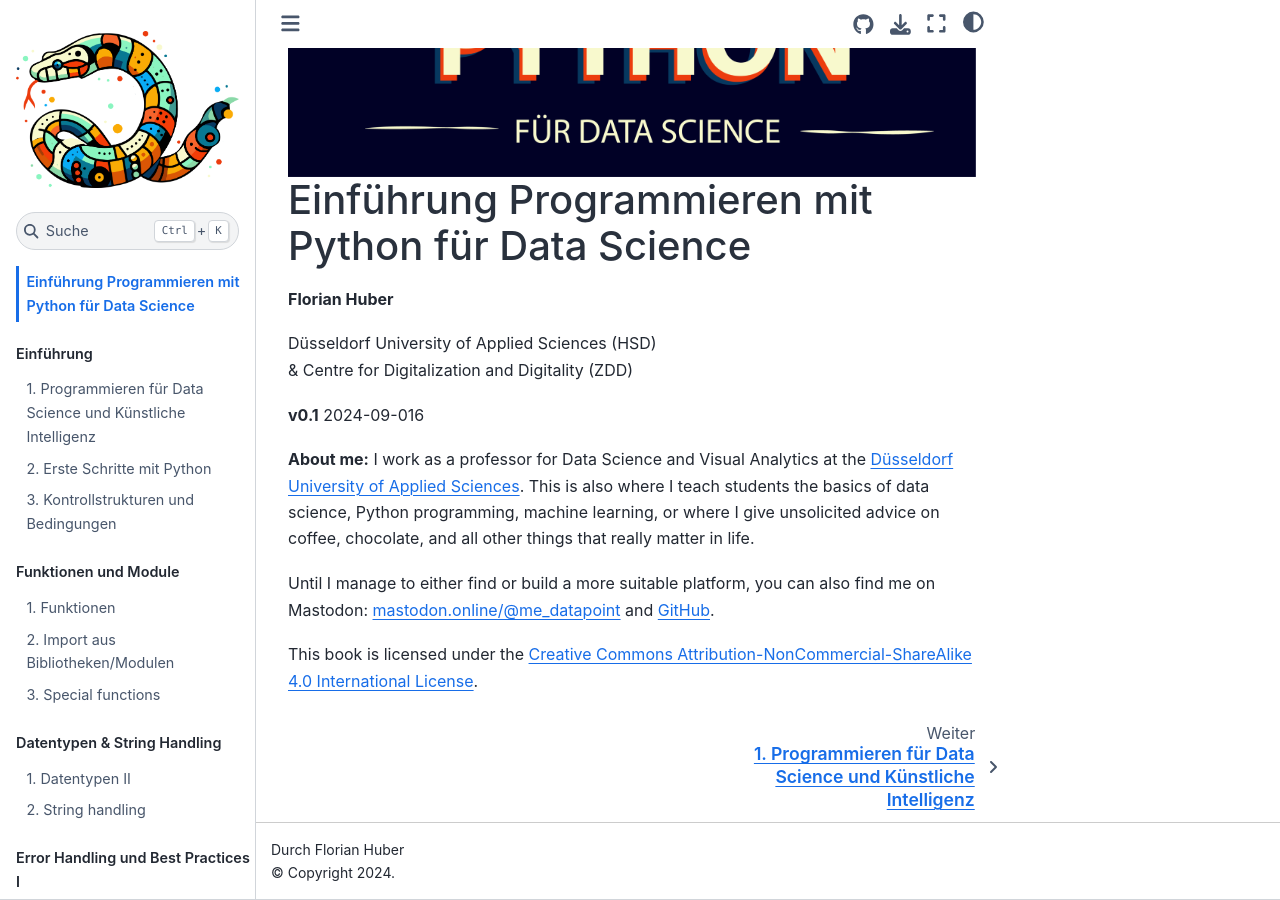
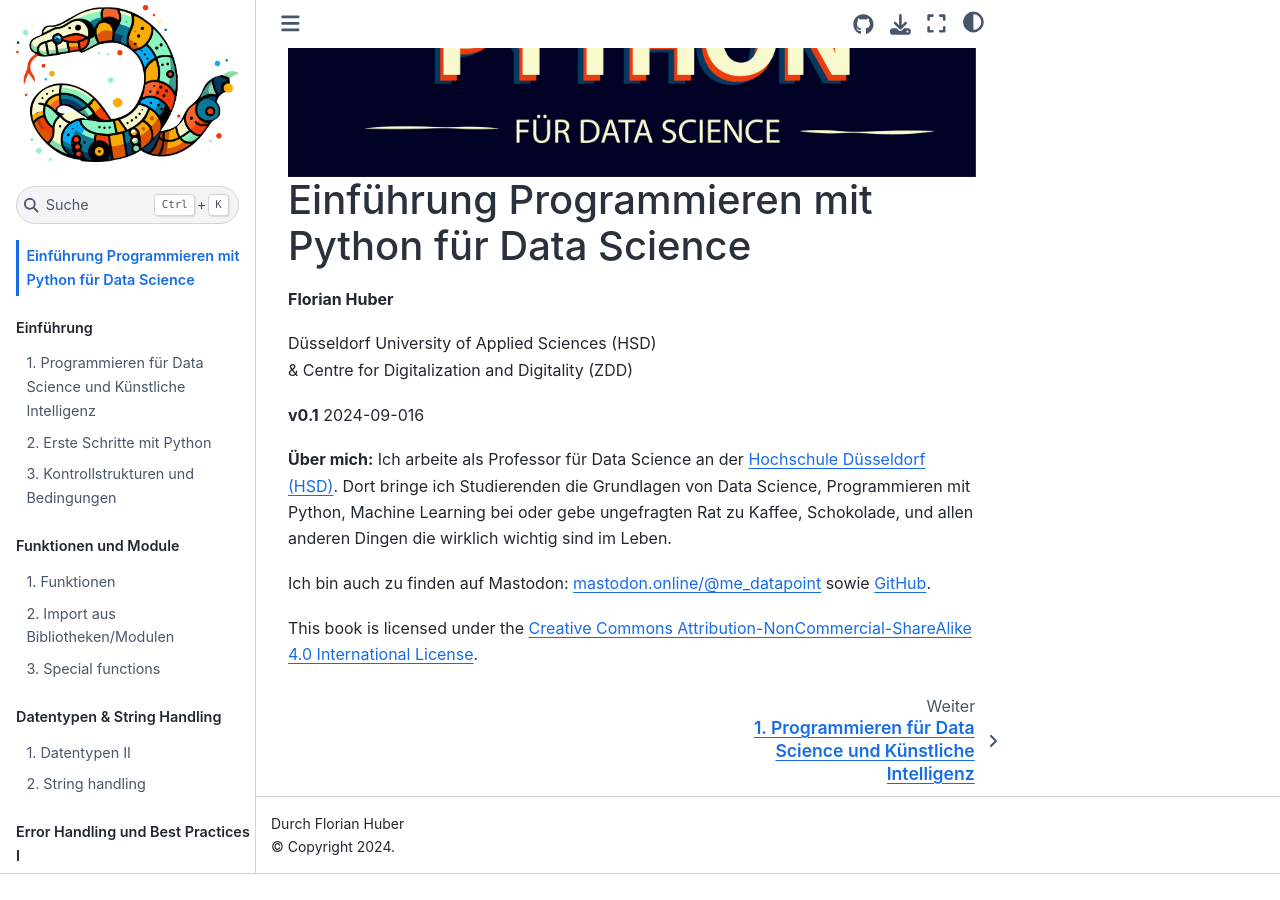
Before and after one commit to florian-huber/python-introduction, a Jupyter Book: the page built from lesson_material_german/cover.md, in a window 1280 px wide and 900 px high, scrolled down 611 px. Built offline with Jupyter Book 1.0.4 settings and Sphinx 7.4.7 and the Sphinx Book theme 1.1.4, drawn with Linux system fonts in a browser that asks for light colours; after the commit the page ends 1485 px from its top, so only the background shows below that.

Commit message:
übersetze Intro

```diff
--- a/lesson_material_german/cover.md
+++ b/lesson_material_german/cover.md
@@ -9,9 +9,9 @@
 
 **v0.1** 2024-09-016
 
-**About me:**
-I work as a professor for Data Science and Visual Analytics at the [Düsseldorf University of Applied Sciences](https://www.hs-duesseldorf.de/). This is also where I teach students the basics of data science, Python programming, machine learning, or where I give unsolicited advice on coffee, chocolate, and all other things that really matter in life.
+**Über mich:**
+Ich arbeite als Professor für Data Science an der [Hochschule Düsseldorf (HSD)](https://www.hs-duesseldorf.de/). Dort bringe ich Studierenden die Grundlagen von Data Science,  Programmieren mit Python, Machine Learning bei oder gebe ungefragten Rat zu Kaffee, Schokolade, und allen anderen Dingen die wirklich wichtig sind im Leben.
 
-Until I manage to either find or build a more suitable platform, you can also find me on Mastodon: [mastodon.online/@me_datapoint](https://mastodon.online/@me_datapoint) and [GitHub](https://github.com/florian-huber).
+Ich bin auch zu finden auf Mastodon: [mastodon.online/@me_datapoint](https://mastodon.online/@me_datapoint) sowie [GitHub](https://github.com/florian-huber).
 
 This book is licensed under the [Creative Commons Attribution-NonCommercial-ShareAlike 4.0 International License](http://creativecommons.org/licenses/by-nc-sa/4.0/).
```
